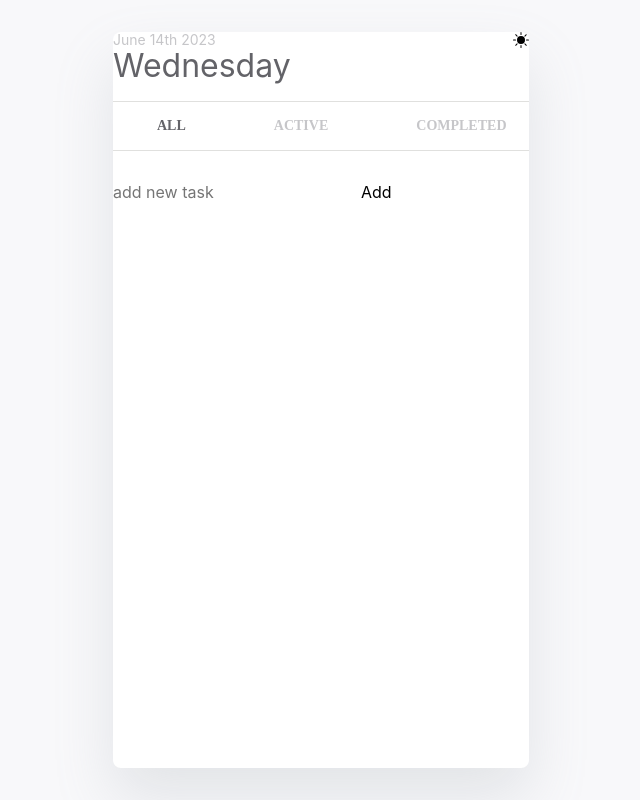
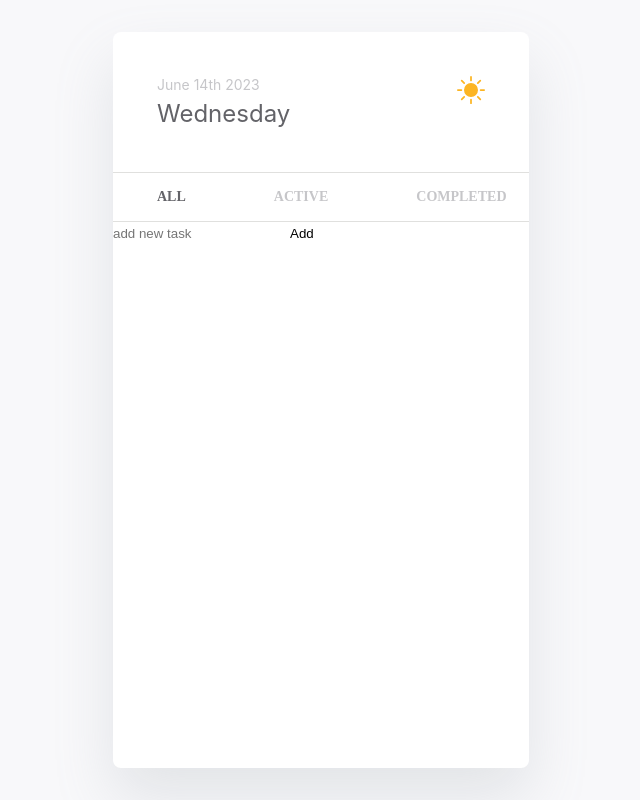
Before and after one commit to CircleYoo/Todo-App, a React (Create React App) app: page / in a window 1280 px wide. Shown: the whole page, without its empty margins (319-959 px from the left). Built offline with nearby package versions, Linux system fonts and the light colour scheme.

Commit message:
completed header.mobdule.css

```diff
--- a/package.json
+++ b/package.json
@@ -11,6 +11,7 @@
     "react-dom": "^18.2.0",
     "react-icons": "^4.8.0",
     "react-scripts": "5.0.1",
+    "styled-reset": "^4.4.7",
     "uuid": "^9.0.0",
     "web-vitals": "^2.1.0"
   },
--- a/src/components/Header/Header.module.css
+++ b/src/components/Header/Header.module.css
@@ -1,4 +1,5 @@
 nav {
+  padding: 2.75rem;
   display: flex;
   align-items: flex-start;
   justify-content: space-between;
@@ -12,7 +13,18 @@
 .date h1 {
   color: var(--color-txt);
   margin: 0;
+  margin-top: 0.375rem;
   font-weight: 400;
+}
+.mode {
+  color: var(--color-accent);
+  width: 1.75rem;
+  height: 1.75rem;
+  cursor: pointer;
+}
+.mode svg {
+  width: 100%;
+  height: 100%;
 }
 .filters {
   display: flex;
--- a/src/index.css
+++ b/src/css/index.css
@@ -58,6 +58,7 @@
 ul {
   list-style: none;
   padding: 0;
+  margin: 0;
 }
 
 button, input {
--- /dev/null
+++ b/src/css/reset.css
@@ -0,0 +1,48 @@
+/* http://meyerweb.com/eric/tools/css/reset/
+   v2.0 | 20110126
+   License: none (public domain)
+*/
+
+html, body, div, span, applet, object, iframe,
+h1, h2, h3, h4, h5, h6, p, blockquote, pre,
+a, abbr, acronym, address, big, cite, code,
+del, dfn, em, img, ins, kbd, q, s, samp,
+small, strike, strong, sub, sup, tt, var,
+b, u, i, center,
+dl, dt, dd, ol, ul, li,
+fieldset, form, label, legend,
+table, caption, tbody, tfoot, thead, tr, th, td,
+article, aside, canvas, details, embed,
+figure, figcaption, footer, header, hgroup,
+menu, nav, output, ruby, section, summary,
+time, mark, audio, video {
+	margin: 0;
+	padding: 0;
+	border: 0;
+	font-size: 100%;
+	font: inherit;
+	vertical-align: baseline;
+}
+/* HTML5 display-role reset for older browsers */
+article, aside, details, figcaption, figure,
+footer, header, hgroup, menu, nav, section {
+	display: block;
+}
+body {
+	line-height: 1;
+}
+ol, ul {
+	list-style: none;
+}
+blockquote, q {
+	quotes: none;
+}
+blockquote:before, blockquote:after,
+q:before, q:after {
+	content: '';
+	content: none;
+}
+table {
+	border-collapse: collapse;
+	border-spacing: 0;
+}
--- a/src/index.js
+++ b/src/index.js
@@ -1,7 +1,7 @@
 import React from 'react';
 import ReactDOM from 'react-dom/client';
-import './normalize.css'
-import './index.css';
+
+import './css/index.css';
 import App from './App';
 import reportWebVitals from './reportWebVitals';
 
```
Also changed, not shown: .pnp.cjs, src/css/normalize.css (renamed from src/normalize.css), 1 other file (tests, documents, lock files or other folders).
